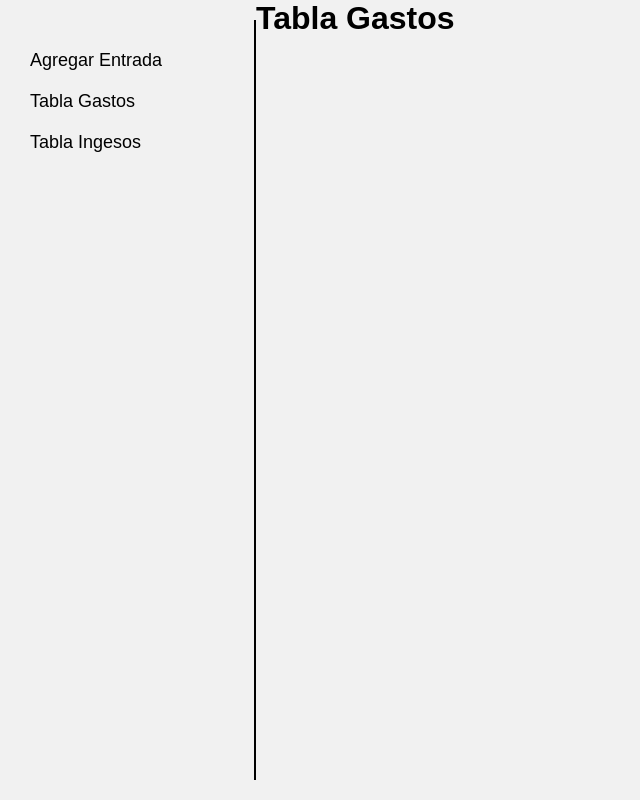
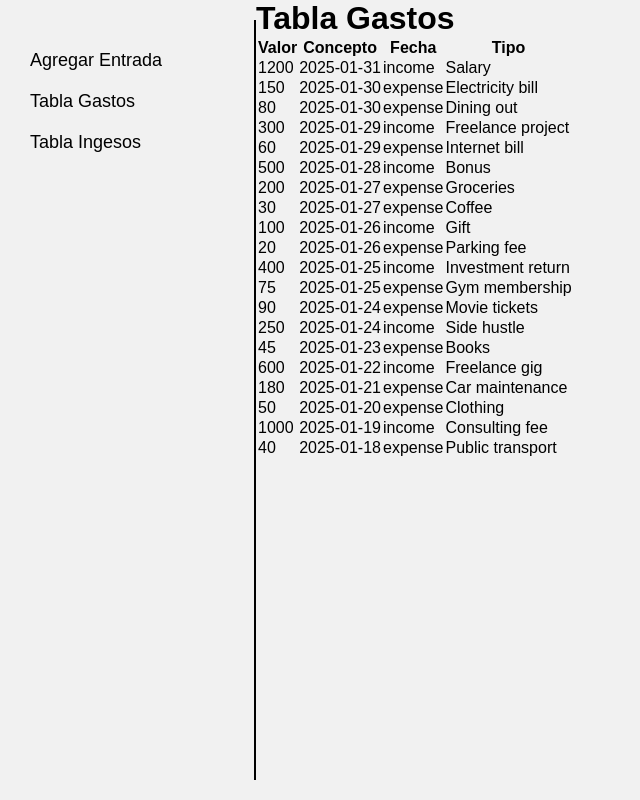
Before and after one commit to FedericoIglesias/financeApp, a React (Vite) app in the folder frontend/: page / in a window 1280 px wide. Both pictures are taken after a click on the element "Tabla Gastos". Shown: the whole page, without its empty margins (0-640 px from the left). Built offline with nearby package versions, Linux system fonts and the light colour scheme.

Commit message:
featExpenseTable

```diff
--- a/frontend/src/App.tsx
+++ b/frontend/src/App.tsx
@@ -1,6 +1,7 @@
 import styled from "styled-components";
 import { AddEntry } from "./pages/AddEntry";
 import { useState } from "react";
+import { ExpenseTable } from "./pages/ExpenseTable";
 
 const Body = styled.body`
   background-color: #f1f1f1;
@@ -35,7 +36,7 @@ export function App() {
         <ul onClick={() => setComponent("incomeTable")}>Tabla Ingesos</ul>
       </Aside>
       {component === "AddEntry" ? <AddEntry /> : null}
-      {component === "expenseTable" ? <h1>Tabla Gastos</h1> : null}
+      {component === "expenseTable" ? <ExpenseTable /> : null}
       {component === "incomeTable" ? <h1>Tabla Ingresos</h1> : null}
       {component === "" ? (
         <h1 style={{ padding: "20px", textAlign: "center" }}>Bienvenido</h1>
--- a/frontend/src/components/Table.tsx
+++ b/frontend/src/components/Table.tsx
@@ -2,8 +2,8 @@ export const Table = ({
   thead,
   tbody,
 }: {
-  thead: [string];
-  tbody: [[string]];
+  thead: string[];
+  tbody: (string | number)[][];
 }) => {
   return (
     <>
--- /dev/null
+++ b/frontend/src/data/entry.json
@@ -0,0 +1,22 @@
+[
+  [1200, "2025-01-31", "income", "Salary"],
+  [150, "2025-01-30", "expense", "Electricity bill"],
+  [80, "2025-01-30", "expense", "Dining out"],
+  [300, "2025-01-29", "income", "Freelance project"],
+  [60, "2025-01-29", "expense", "Internet bill"],
+  [500, "2025-01-28", "income", "Bonus"],
+  [200, "2025-01-27", "expense", "Groceries"],
+  [30, "2025-01-27", "expense", "Coffee"],
+  [100, "2025-01-26", "income", "Gift"],
+  [20, "2025-01-26", "expense", "Parking fee"],
+  [400, "2025-01-25", "income", "Investment return"],
+  [75, "2025-01-25", "expense", "Gym membership"],
+  [90, "2025-01-24", "expense", "Movie tickets"],
+  [250, "2025-01-24", "income", "Side hustle"],
+  [45, "2025-01-23", "expense", "Books"],
+  [600, "2025-01-22", "income", "Freelance gig"],
+  [180, "2025-01-21", "expense", "Car maintenance"],
+  [50, "2025-01-20", "expense", "Clothing"],
+  [1000, "2025-01-19", "income", "Consulting fee"],
+  [40, "2025-01-18", "expense", "Public transport"]
+]
--- a/frontend/src/pages/ExpenseTable.tsx
+++ b/frontend/src/pages/ExpenseTable.tsx
@@ -1,5 +1,13 @@
+import { Table } from "../components/Table"
+import entry from "../data/entry.json"
 export const ExpenseTable = () => {
+
+const thead = ["Valor", "Concepto", "Fecha", "Tipo"]
+
   return(
+    <main>
     <h1>Tabla Gastos</h1>
+    <Table thead={thead} tbody={entry}/>
+    </main>
   )
 }
```
Also changed, not shown: frontend/src/entry.json (deleted, +0 -122 lines).
